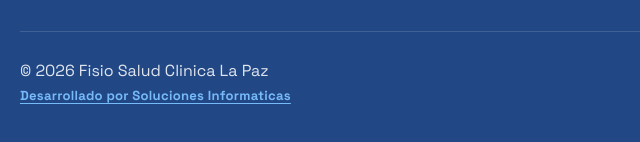
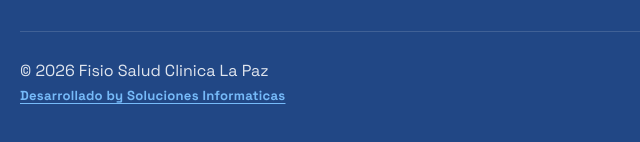
Before and after one commit to solucionesinformaticas169/FisioSalud, a website: page index.html in a window 1280 px wide. Shown: the part 4563-4705 px from the top of the page, 0-640 px from the left. Drawn offline with Linux system fonts and the light colour scheme; no server answers.

Commit message:
Update footer credit wording

```diff
--- a/home.css
+++ b/home.css
@@ -1383,7 +1383,7 @@
 }
 
 .footer-bottom > span::after {
-  content: "Desarrollado por Soluciones Informaticas";
+  content: "Desarrollado by Soluciones Informaticas";
   color: rgba(123, 193, 255, 0.95);
   font-size: 0.82rem;
   font-weight: 600;
```
